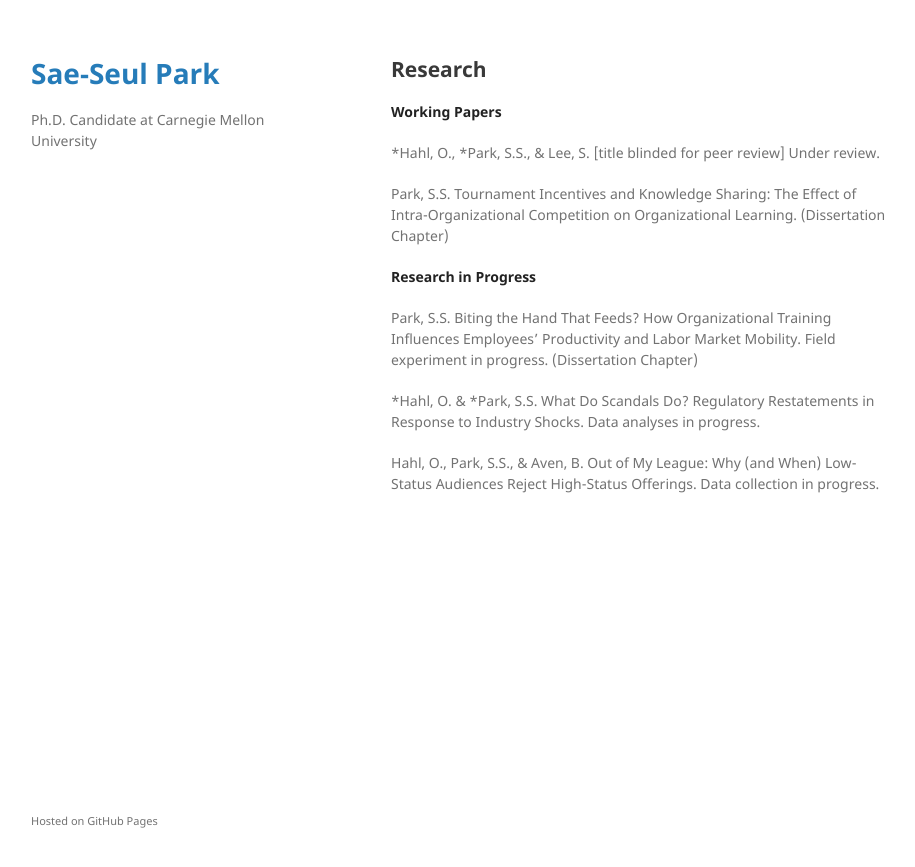
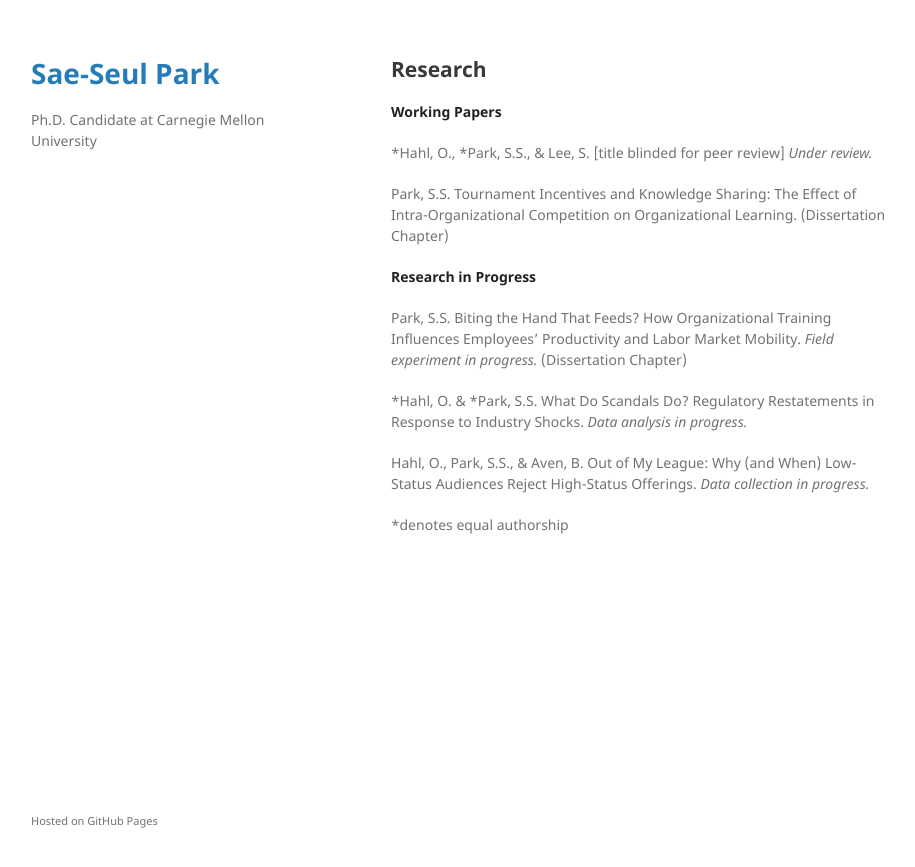
Before and after one commit to saepark/saepark.github.io, a Jekyll site: the page built from research.md, in a window 1280 px wide. Shown: the top 867 px of the page, without its empty margins (179-1094 px from the left). Built offline with Jekyll 4.4.1, drawn with Linux system fonts in a browser that asks for light colours; our own code applies the rules of GitHub Pages for plain Markdown files.

Commit message:
Update research.md

```diff
--- a/research.md
+++ b/research.md
@@ -6,7 +6,7 @@ layout: default
 
 **Working Papers**
 
-*Hahl, O., *Park, S.S., & Lee, S. [title blinded for peer review] Under review.
+*Hahl, O., *Park, S.S., & Lee, S. [title blinded for peer review] _Under review._
 
 Park, S.S. Tournament Incentives and Knowledge Sharing: The Effect of Intra-Organizational Competition on Organizational Learning. (Dissertation Chapter)
 
@@ -14,8 +14,10 @@ Park, S.S. Tournament Incentives and Knowledge Sharing: The Effect of Intra-Orga
 
 **Research in Progress**
 
-Park, S.S. Biting the Hand That Feeds? How Organizational Training Influences Employees' Productivity and Labor Market Mobility. Field experiment in progress. (Dissertation Chapter)
+Park, S.S. Biting the Hand That Feeds? How Organizational Training Influences Employees' Productivity and Labor Market Mobility. _Field experiment in progress._ (Dissertation Chapter)
 
-*Hahl, O. & *Park, S.S. What Do Scandals Do? Regulatory Restatements in Response to Industry Shocks. Data analyses in progress.
+*Hahl, O. & *Park, S.S. What Do Scandals Do? Regulatory Restatements in Response to Industry Shocks. _Data analysis in progress._
 
-Hahl, O., Park, S.S., & Aven, B. Out of My League: Why (and When) Low-Status Audiences Reject High-Status Offerings. Data collection in progress.
+Hahl, O., Park, S.S., & Aven, B. Out of My League: Why (and When) Low-Status Audiences Reject High-Status Offerings. _Data collection in progress._
+
+*denotes equal authorship
```
